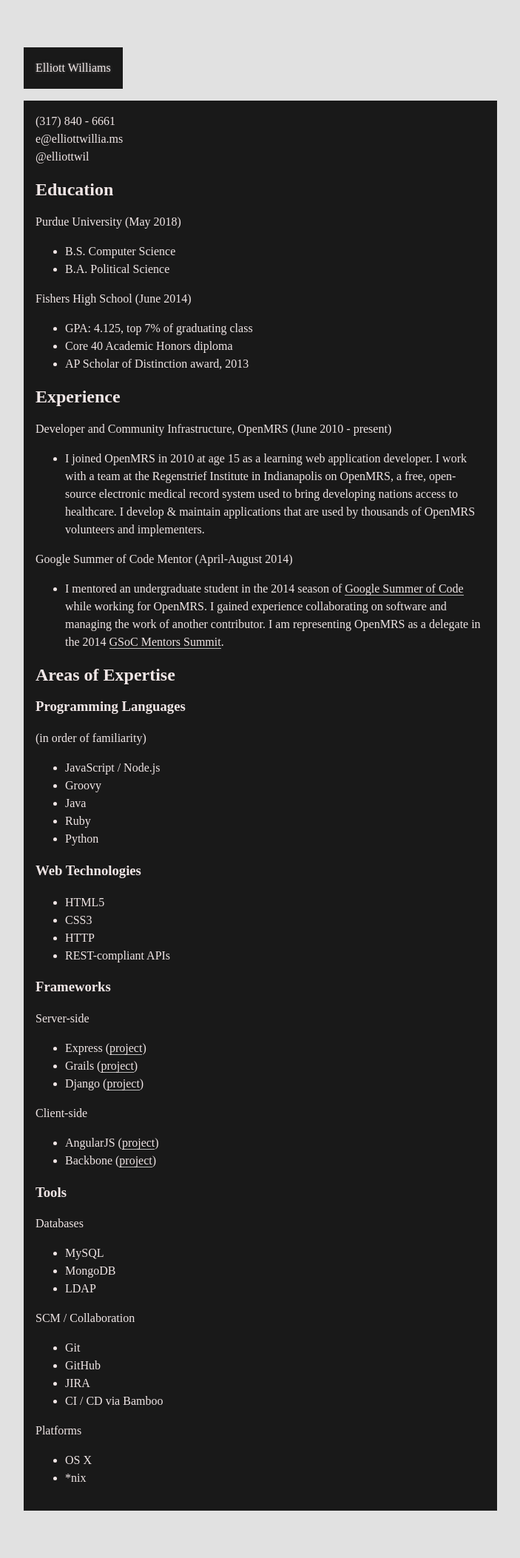
After one commit to elliottwilliams/elliottwilliams.github.com, a PHP site: page /resume.html in a window 1280 px wide. The commit adds this page. Shown: the whole page at 74% size, without its empty margins (288-991 px from the left). Run offline with PHP 8.4, Linux system fonts and the light colour scheme; some web fonts are replaced.

Commit message:
Added resume

```diff
--- a/css/style.css
+++ b/css/style.css
@@ -22,15 +22,24 @@ body {
   font: 300 1em/1.5em 'PT Serif Caption', serif;
   max-width: 28em;
   margin: 4em auto;
+  -webkit-font-smoothing: antialiased;
 }
-@media (max-width: 36em) {
+@media (max-width: 40em) {
   /* line 25, ../scss/style.scss */
   body {
     margin: 4em 11.11%;
   }
+  /* line 37, ../scss/style.scss */
+  body.wide {
+    max-width: 28em;
+  }
+}
+/* line 40, ../scss/style.scss */
+body.wide {
+  max-width: 38em;
 }
 
-/* line 38, ../scss/style.scss */
+/* line 46, ../scss/style.scss */
 a, a:link, a:visited {
   color: #f0e6e6;
   text-decoration: none;
@@ -38,12 +47,12 @@ a, a:link, a:visited {
   margin-bottom: -1px;
 }
 
-/* line 44, ../scss/style.scss */
+/* line 52, ../scss/style.scss */
 a:hover {
   border-bottom-color: #fff;
 }
 
-/* line 48, ../scss/style.scss */
+/* line 56, ../scss/style.scss */
 h1 {
   display: inline-block;
   font-size: 1em;
@@ -51,8 +60,13 @@ h1 {
   color: #f0e6e6;
   text-shadow: 0 -1px #333, 0 0 4px #5f5f5f;
 }
+/* line 65, ../scss/style.scss */
+h1 a, h1 a:link, h1 a:visited, h1 a:hover {
+  border-bottom: none;
+  margin-bottom: inherit;
+}
 
-/* line 58, ../scss/style.scss */
+/* line 71, ../scss/style.scss */
 mark {
   background-color: rgba(255, 255, 255, 0.2);
   padding: 0.2em;
@@ -60,23 +74,23 @@ mark {
   color: inherit;
 }
 
-/* line 69, ../scss/style.scss */
+/* line 82, ../scss/style.scss */
 ul.contact {
   list-style: none;
   margin: 0;
   padding: 0;
   text-align: center;
 }
-/* line 75, ../scss/style.scss */
+/* line 88, ../scss/style.scss */
 ul.contact li {
   display: inline;
 }
-/* line 78, ../scss/style.scss */
+/* line 91, ../scss/style.scss */
 ul.contact li:after {
   content: "•";
   padding: 0 0.5em;
 }
-/* line 83, ../scss/style.scss */
+/* line 96, ../scss/style.scss */
 ul.contact li:last-child:after {
   content: none;
 }
--- /dev/null
+++ b/resume.html
@@ -0,0 +1,125 @@
+<!doctype html>
+<html>
+<head>
+
+  <meta charset="UTF-8">
+  <meta name="viewport" content="width=device-width,initial-scale=1.0,maximum-scale=1.0">
+
+  <title>Resume • Elliott Williams</title>
+
+  <link rel="stylesheet" href="css/style.css" media="screen" type="text/css" />
+
+  <script src="ga.js"></script>
+
+</head>
+<body class="wide">
+
+  <h1>
+    <a href="/">Elliott Williams</a>
+  </h1>
+
+  <section>
+    <p>(317) 840 - 6661<br>
+    e@elliottwillia.ms<br>
+    @elliottwil</p>
+
+    <h2>Education</h2>
+
+    <p>Purdue University (May 2018)</p>
+
+    <ul>
+    <li>B.S. Computer Science</li>
+    <li>B.A. Political Science</li>
+    </ul>
+
+    <p>Fishers High School (June 2014)</p>
+
+    <ul>
+    <li>GPA: 4.125, top 7% of graduating class</li>
+    <li>Core 40 Academic Honors diploma</li>
+    <li>AP Scholar of Distinction award, 2013</li>
+    </ul>
+
+    <h2>Experience</h2>
+
+    <p>Developer and Community Infrastructure, OpenMRS (June 2010 - present)</p>
+
+    <ul>
+    <li>I joined OpenMRS in 2010 at age 15 as a learning web application developer. I work with a team at the Regenstrief Institute in Indianapolis on OpenMRS, a free, open-source electronic medical record system used to bring developing nations access to healthcare. I develop &amp; maintain applications that are used by thousands of OpenMRS volunteers and implementers.</li>
+    </ul>
+
+    <p>Google Summer of Code Mentor (April-August 2014)</p>
+
+    <ul>
+    <li>I mentored an undergraduate student in the 2014 season of <a href="https://developers.google.com/open-source/soc/?csw=1">Google Summer of Code</a> while working for OpenMRS. I gained experience collaborating on software and managing the work of another contributor. I am representing OpenMRS as a delegate in the 2014 <a href="http://google-opensource.blogspot.com/2014/05/google-summer-of-code-mentor-summit.html">GSoC Mentors Summit</a>.</li>
+    </ul>
+
+    <h2>Areas of Expertise</h2>
+
+    <h3>Programming Languages</h3>
+
+    <p>(in order of familiarity)</p>
+
+    <ul>
+    <li>JavaScript / Node.js</li>
+    <li>Groovy</li>
+    <li>Java</li>
+    <li>Ruby</li>
+    <li>Python</li>
+    </ul>
+
+    <h3>Web Technologies</h3>
+
+    <ul>
+    <li>HTML5</li>
+    <li>CSS3</li>
+    <li>HTTP</li>
+    <li>REST-compliant APIs</li>
+    </ul>
+
+    <h3>Frameworks</h3>
+
+    <p>Server-side</p>
+
+    <ul>
+    <li>Express (<a href="https://github.com/openmrs/openmrs-contrib-id">project</a>)</li>
+    <li>Grails (<a href="https://github.com/openmrs/openmrs-contrib-modulus">project</a>)</li>
+    <li>Django (<a href="git@github.com:elliottwilliams/django-rsvp.git">project</a>)</li>
+    </ul>
+
+    <p>Client-side</p>
+
+    <ul>
+    <li>AngularJS (<a href="https://github.com/openmrs/openmrs-contrib-modulus-ui">project</a>)</li>
+    <li>Backbone (<a href="https://github.com/openmrs/openmrs-contrib-id-globalnavbar">project</a>)</li>
+    </ul>
+
+    <h3>Tools</h3>
+
+    <p>Databases</p>
+
+    <ul>
+    <li>MySQL</li>
+    <li>MongoDB</li>
+    <li>LDAP</li>
+    </ul>
+
+    <p>SCM / Collaboration</p>
+
+    <ul>
+    <li>Git</li>
+    <li>GitHub</li>
+    <li>JIRA</li>
+    <li>CI / CD via Bamboo</li>
+    </ul>
+
+    <p>Platforms</p>
+
+    <ul>
+    <li>OS X</li>
+    <li>*nix</li>
+    </ul>
+  </section>
+
+</body>
+</html>
--- a/scss/style.scss
+++ b/scss/style.scss
@@ -29,8 +29,16 @@ body {
   max-width: 28em;
   margin: 4em auto;
 
-  @media (max-width: 36em) {
+  -webkit-font-smoothing: antialiased;
+
+  @media (max-width: 40em) {
     margin: 4em 11.11%;
+
+    &.wide { max-width: 28em }
+  }
+
+  &.wide {
+    max-width: 38em;
   }
 
 }
@@ -53,6 +61,11 @@ h1 {
   font-weight: normal;
   color: $textcolor;
   text-shadow: 0 -1px #333, 0 0 4px rgb(95,95,95);
+
+  a, a:link, a:visited, a:hover {
+    border-bottom: none;
+    margin-bottom: inherit;
+  }
 }
 
 mark {
```
Also changed, not shown: index.html (+6 -1 lines).
